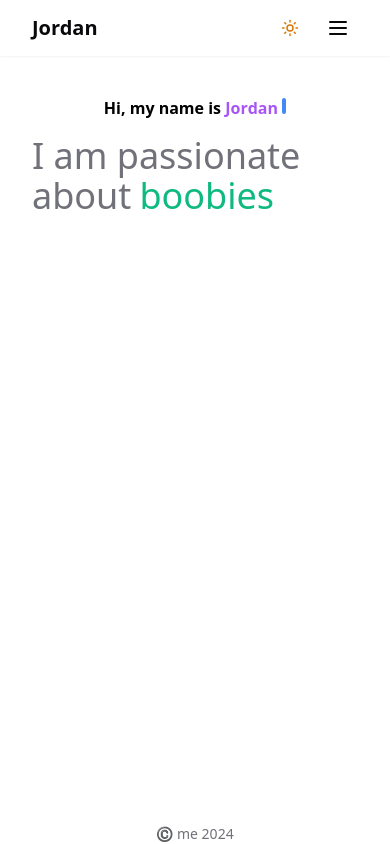
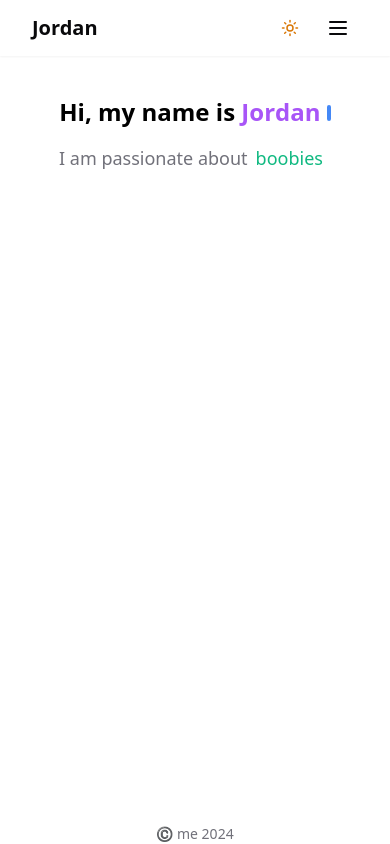
Before and after one commit to JordanTHarris/portfolio, a React (Vite) app: page / in a window 390 px wide. Built offline with nearby package versions, Linux system fonts and the light colour scheme.

Commit message:
Add prop to NavBar to make dropdown absolute, with blurred transparent background

```diff
--- a/src/components/layout/navbar.tsx
+++ b/src/components/layout/navbar.tsx
@@ -5,7 +5,7 @@ import { ThemeToggle } from "@/components/shared/theme-toggle";
 import { cn } from "@/lib/utils";
 import { Menu } from "lucide-react";
 
-export function NavBar() {
+export function NavBar({ absoluteDropdown = false }: { absoluteDropdown?: boolean }) {
   const [isMenuOpen, setIsMenuOpen] = useState(false);
 
   function toggleMenu() {
@@ -24,6 +24,7 @@ export function NavBar() {
       <NavLink
         key={link.title}
         to={link.path}
+        onClick={() => setIsMenuOpen(false)}
         className={({ isActive }) =>
           cn(
             "w-fit font-semibold text-muted-foreground transition-colors duration-300 hover:text-foreground",
@@ -37,7 +38,7 @@ export function NavBar() {
   }
 
   return (
-    <header className="container z-10 w-full bg-background py-2 shadow-sm">
+    <header className="container z-50 w-full bg-background py-2 shadow-sm">
       <div className="mx-auto flex items-center justify-between">
         <Link to="/" className="flex items-center gap-2">
           <span className="text-xl font-semibold">Jordan</span>
@@ -53,11 +54,12 @@ export function NavBar() {
       </div>
       <nav
         className={cn(
-          "grid gap-4 overflow-hidden transition-[max-height] duration-500 lg:hidden",
+          "grid w-full gap-4 overflow-hidden bg-background transition-[max-height] duration-500 lg:hidden",
           isMenuOpen ? "max-h-40" : "max-h-0",
+          absoluteDropdown && "absolute bg-background/50 backdrop-blur-md",
         )}
       >
-        <div className="grid gap-2 overflow-hidden pt-2">{getLinks()}</div>
+        <div className="grid gap-2 overflow-hidden py-2">{getLinks()}</div>
       </nav>
     </header>
   );
--- a/src/components/ui/typewriter-effect.tsx
+++ b/src/components/ui/typewriter-effect.tsx
@@ -68,12 +68,7 @@ export const TypewriterEffect = ({
     );
   };
   return (
-    <div
-      className={cn(
-        "text-center text-base font-bold sm:text-xl md:text-3xl lg:text-5xl",
-        className,
-      )}
-    >
+    <div className={cn("text-center text-xl font-bold", className)}>
       {renderWords()}
       <motion.span
         initial={{
--- a/src/routes/home.tsx
+++ b/src/routes/home.tsx
@@ -16,10 +16,10 @@ export function Home() {
   return (
     <main className="flex h-full w-full flex-col items-center justify-center gap-4 pt-10">
       <TypewriterEffect
-        className="text-muted-foreground"
+        className="text-2xl sm:text-3xl md:text-4xl lg:text-5xl"
         words={textToTypewriterWords(typewriterText)}
       />
-      <div className="text-4xl text-muted-foreground">
+      <div className="text-lg text-muted-foreground sm:text-xl md:text-2xl lg:text-3xl">
         I am passionate about
         <FlipWords words={flipWords} className="text-emerald-500" />
       </div>
```
